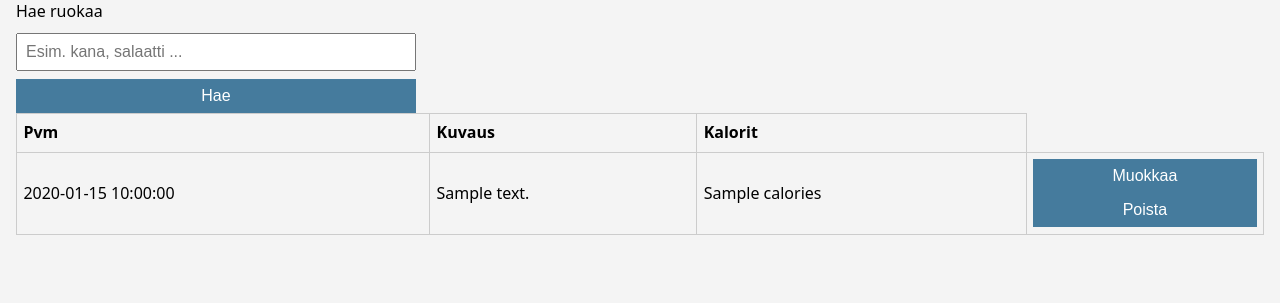
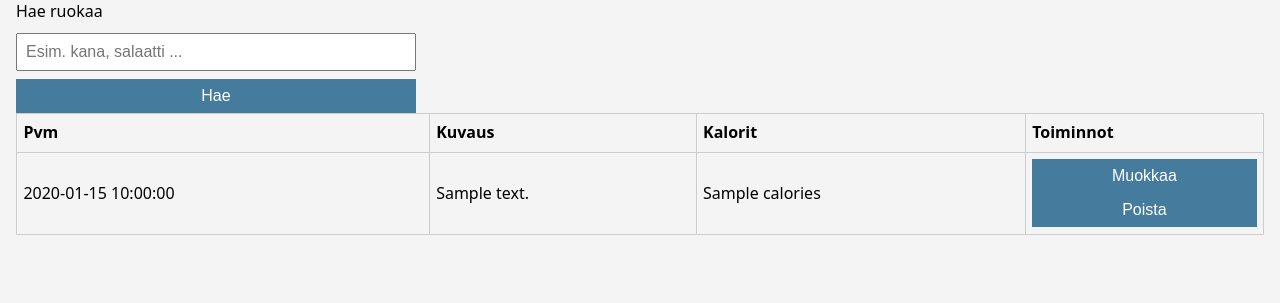
Before and after one commit to obolonua/kalorio, a Flask app: template templates/dashboard.html in a window 1280 px wide. Shown: the part 330-633 px from the top of the page. Run offline with Flask 3, Linux system fonts and the light colour scheme; the template is opened without the code that fills it: most values are stand-ins (such as "Sample title", 1, 10 or a date in 2020).

```diff
--- a/templates/dashboard.html
+++ b/templates/dashboard.html
@@ -24,6 +24,7 @@
       <th>Pvm</th>
       <th>Kuvaus</th>
       <th>Kalorit</th>
+      <th>Toiminnot</th>
     </tr>
   </thead>
   <tbody>
```
